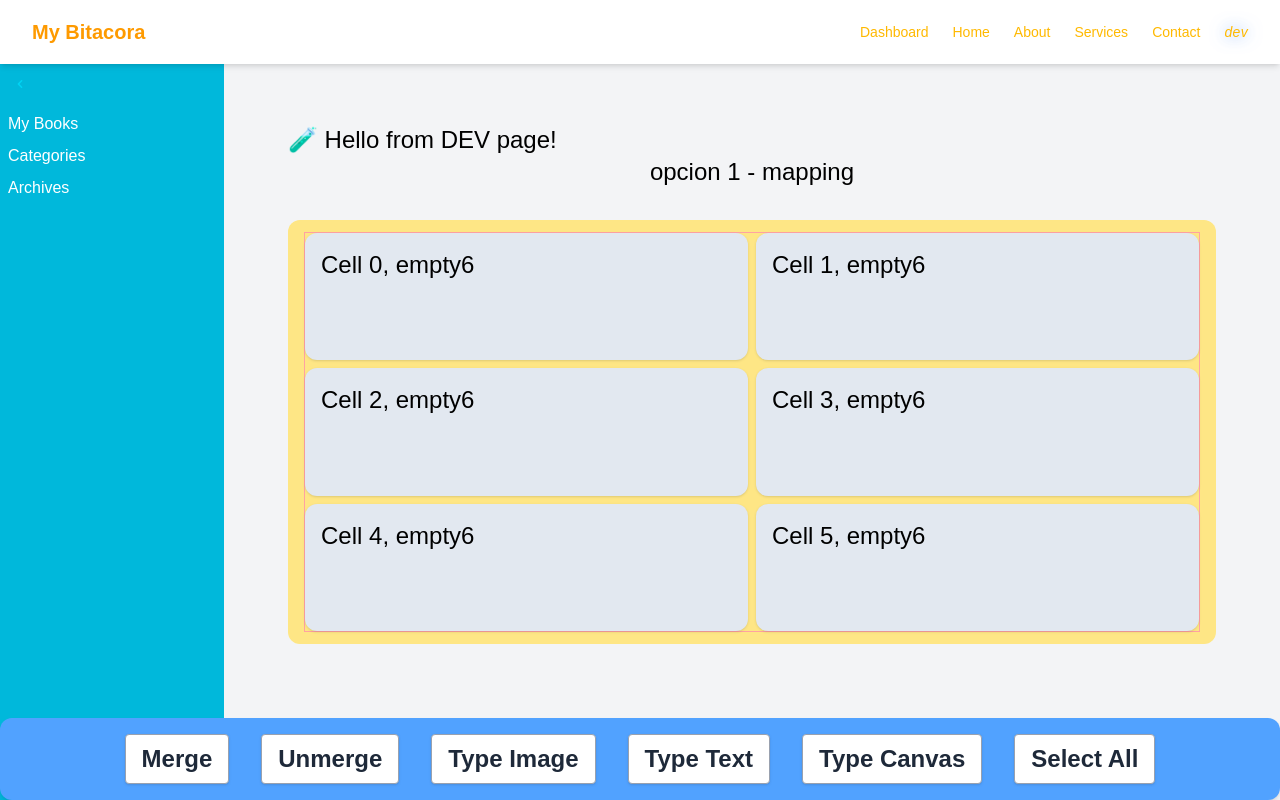
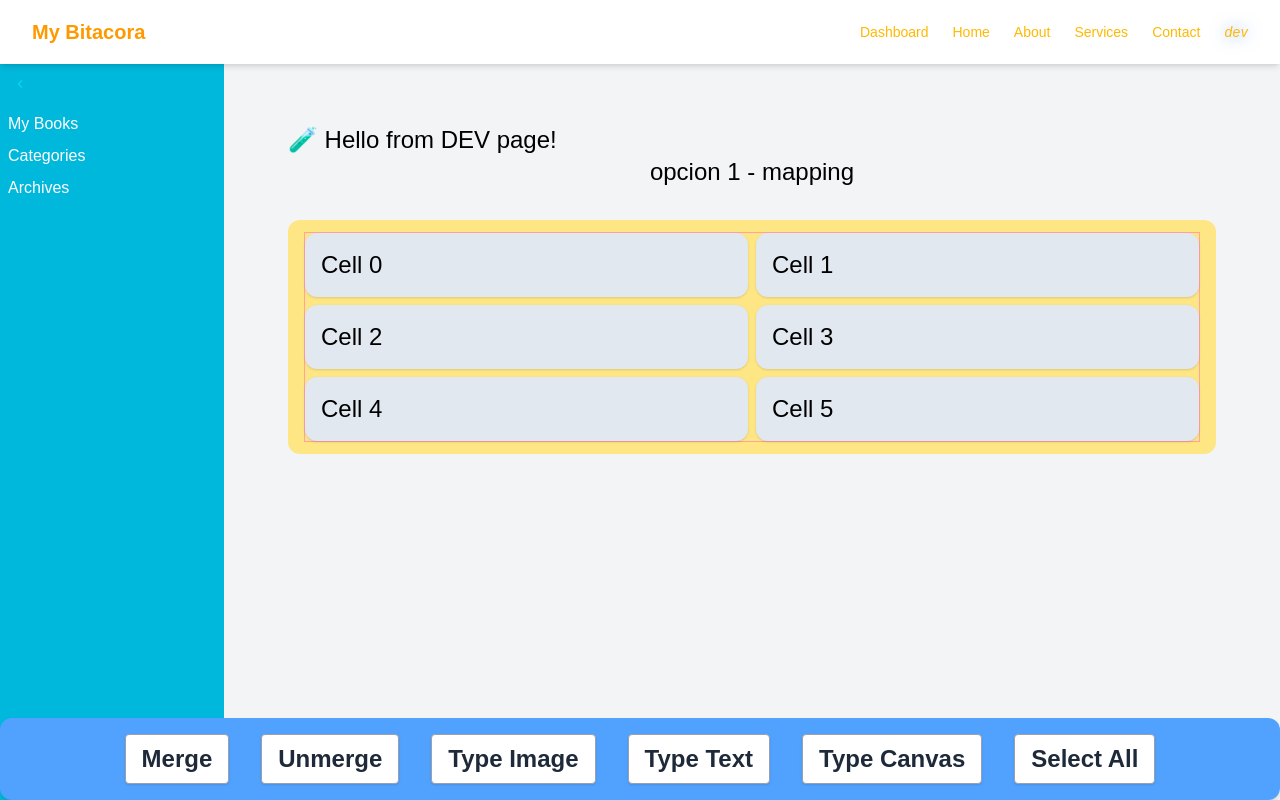
Before and after one commit to HadeOnMind/next-bitacora, a Next.js app: page /workspace/dev in a window 1280 px wide. Built offline with nearby package versions, Linux system fonts and the light colour scheme.

Commit message:
GRID WORKING !!! WOOO

```diff
--- a/app/workspace/dev/page.tsx
+++ b/app/workspace/dev/page.tsx
@@ -3,6 +3,7 @@ import { userAgent } from 'next/server';
 import { stringify } from 'querystring';
 import { useState } from 'react';
 import { text } from 'stream/consumers';
+import { twMerge } from 'tailwind-merge';
 
 export default function DevPage() {
 
@@ -346,21 +347,25 @@ const UnmergeSelected = () => {
       <div className='pt-3 bg-amber-200 rounded-xl my-8 pb-3'>
 
 
-       <div className='grid grid-cols-2 gap-2 max-w-4xl mx-auto grid-rows-3 h-[400px] border border-red-300'>
+<div className="grid grid-cols-2 grid-rows-3 gap-2 max-w-4xl mx-auto border border-red-300">
     {Cells.map((cell) =>
         !cell.hidden && (
             <div
                 key={cell.id}
-                className={`bg-slate-200 p-4 rounded-xl shadow hover:bg-slate-300 select-none min-h-[3rem] h-full w-full
-                  ${cell.span !== "empty" ? `${cell.span} h-full` : "col-span-1 place-items-center h-full"} ${cell.hidden ? "hidden" : ""} ${cell.selected ? "border-4 border-emerald-500" : ""} ${cell.canMerge ? "border-2 border-blue-400" : ""}`}
+                className={twMerge(`
+                    bg-slate-200 p-4 rounded-xl shadow select-none min-h-[3rem] w-full
+                    ${cell.span !== "empty" ? `${cell.span}` : "col-span-1"}
+                    ${cell.hidden ? "hidden" : ""}
+                    ${cell.selected ? "border-4 border-emerald-500" : ""}
+                `)}
                 onClick={() => ToggleIndividualSelection(cell.id)}
             >
-                Cell {cell.id}, {cell.selected ? "✓" : " "} { cell.type}
-                {Cells.length}
+                Cell {cell.id}
             </div>
         )
     )}
 </div>
+
 
       </div>
 
```
Lines whose indentation alone changed are shown as unchanged.
